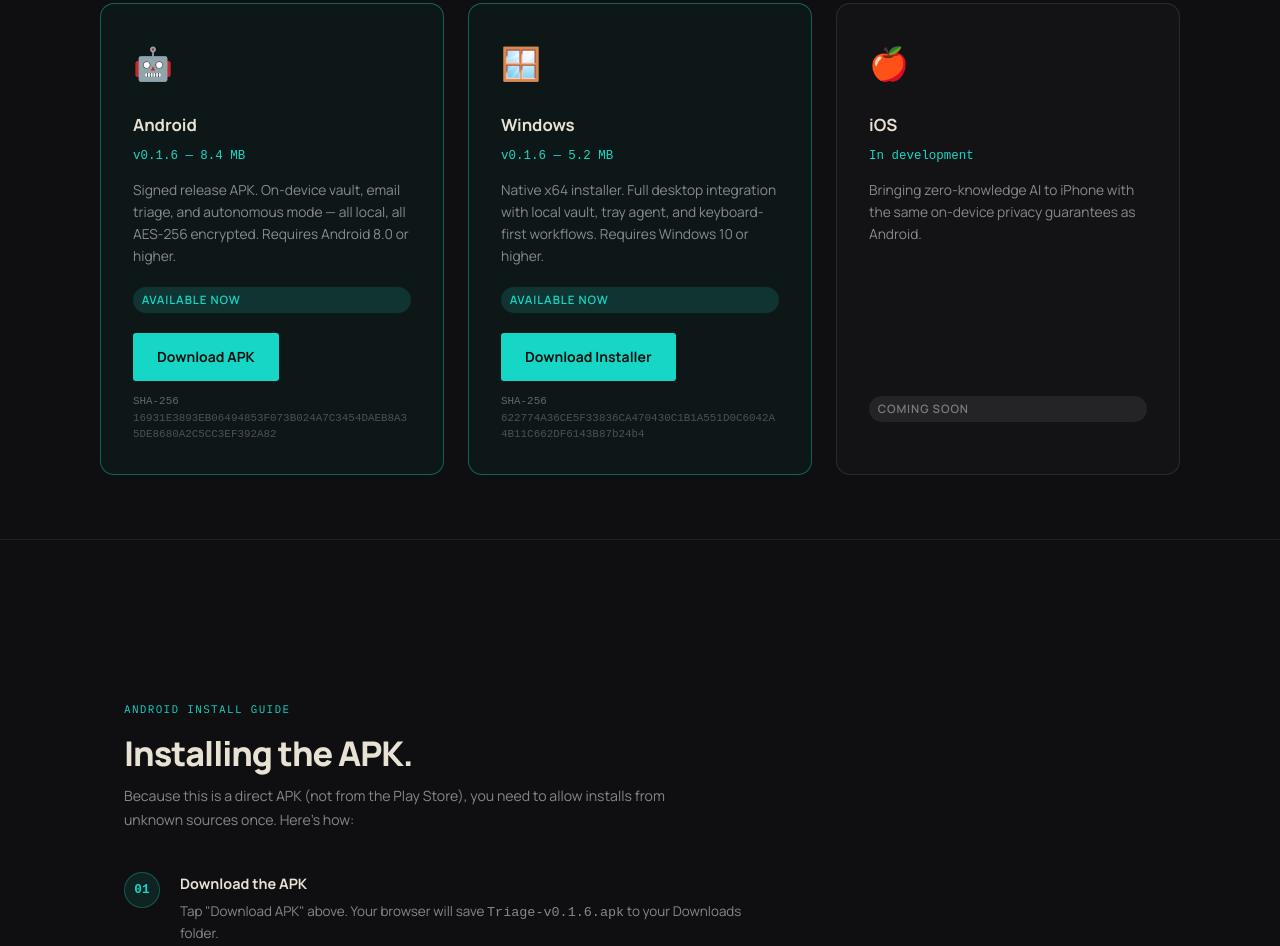
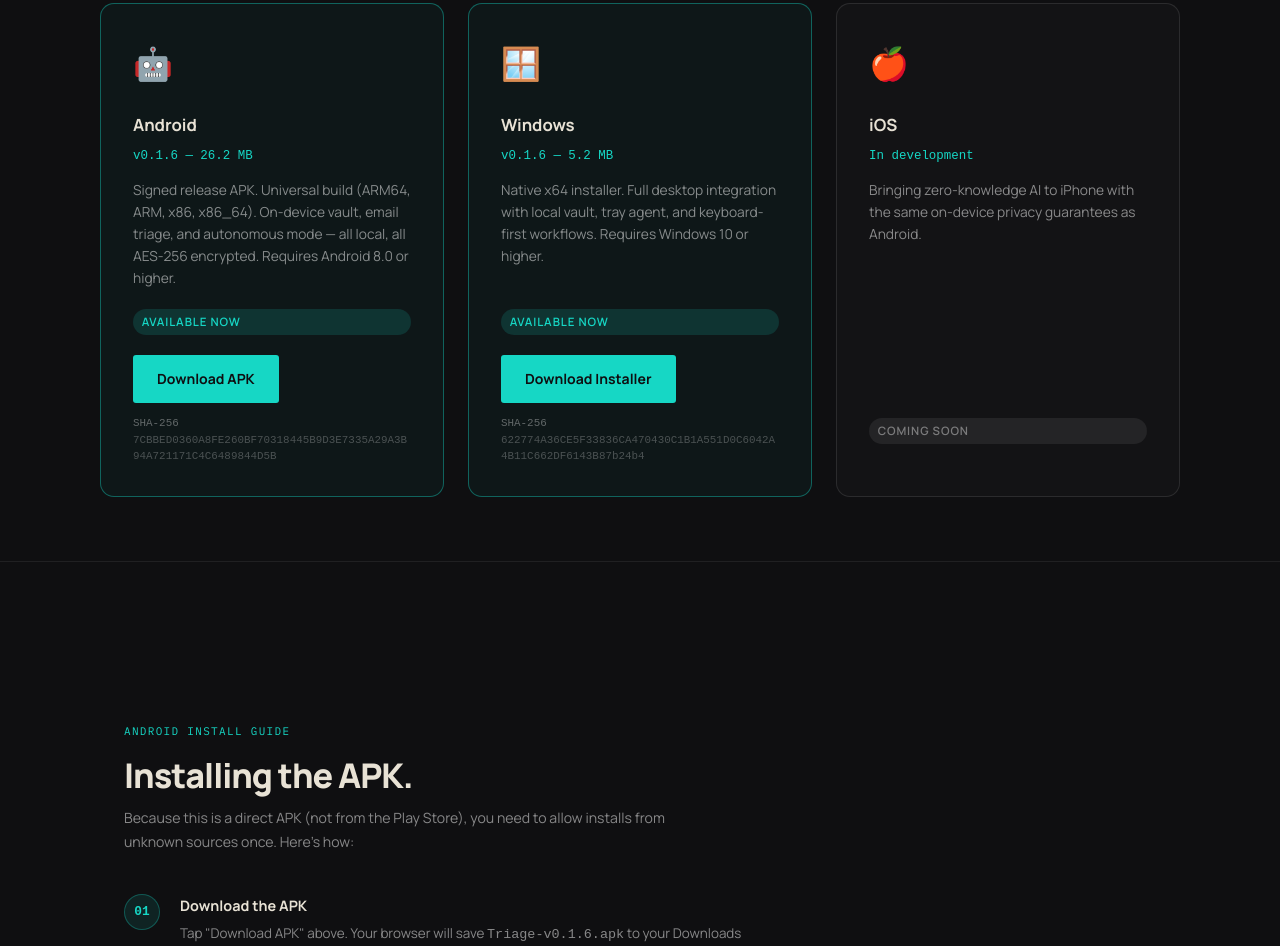
Before and after one commit to hoonanigans13-del/TriageAi.cc, a plain HTML site: page download/index.html in a window 1280 px wide. Shown: the part 1160-2106 px from the top of the page. Drawn offline with Linux system fonts and the light colour scheme.

Commit message:
Update Android APK to Universal Build (v0.1.6)

```diff
--- a/download/index.html
+++ b/download/index.html
@@ -87,13 +87,13 @@
         <div class="platform-card active">
           <div class="platform-icon">&#x1F916;</div>
           <h3>Android</h3>
-          <div class="sub">v0.1.6 &mdash; 8.4 MB</div>
-          <p>Signed release APK. On-device vault, email triage, and autonomous mode &mdash; all local, all AES-256 encrypted. Requires Android 8.0 or higher.</p>
+          <div class="sub">v0.1.6 &mdash; 26.2 MB</div>
+          <p>Signed release APK. Universal build (ARM64, ARM, x86, x86_64). On-device vault, email triage, and autonomous mode &mdash; all local, all AES-256 encrypted. Requires Android 8.0 or higher.</p>
           <span class="badge badge-avail">Available now</span>
           <div class="acts">
             <a href="/downloads/Triage-v0.1.6.apk" class="btn btn-p">Download APK</a>
           </div>
-          <div class="hash-line"><span>SHA-256</span><br>16931E3893EB06494853F073B024A7C3454DAEB8A35DE8680A2C5CC3EF392A82</div>
+          <div class="hash-line"><span>SHA-256</span><br>7CBBED0360A8FE260BF70318445B9D3E7335A29A3B94A721171C4C6489844D5B</div>
         </div>
         <div class="platform-card active">
           <div class="platform-icon">&#x1FA9F;</div>
```
Also changed, not shown: 1 other file.
